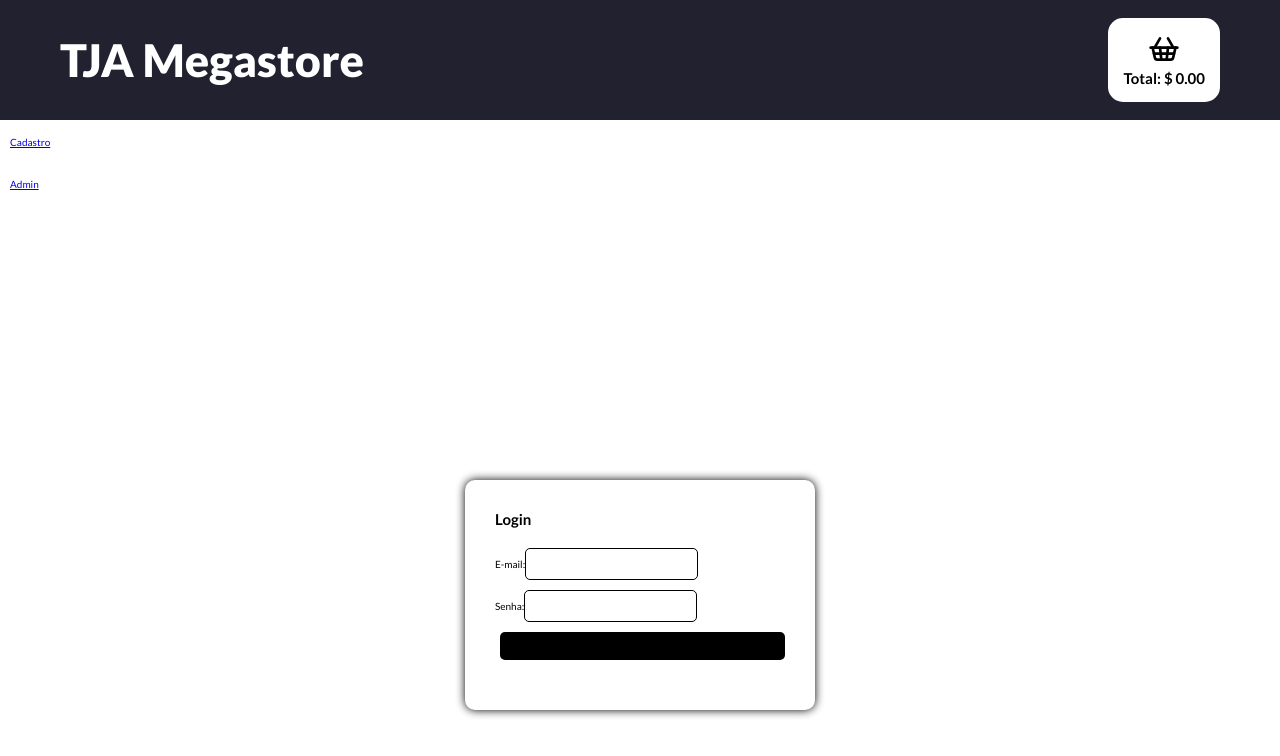
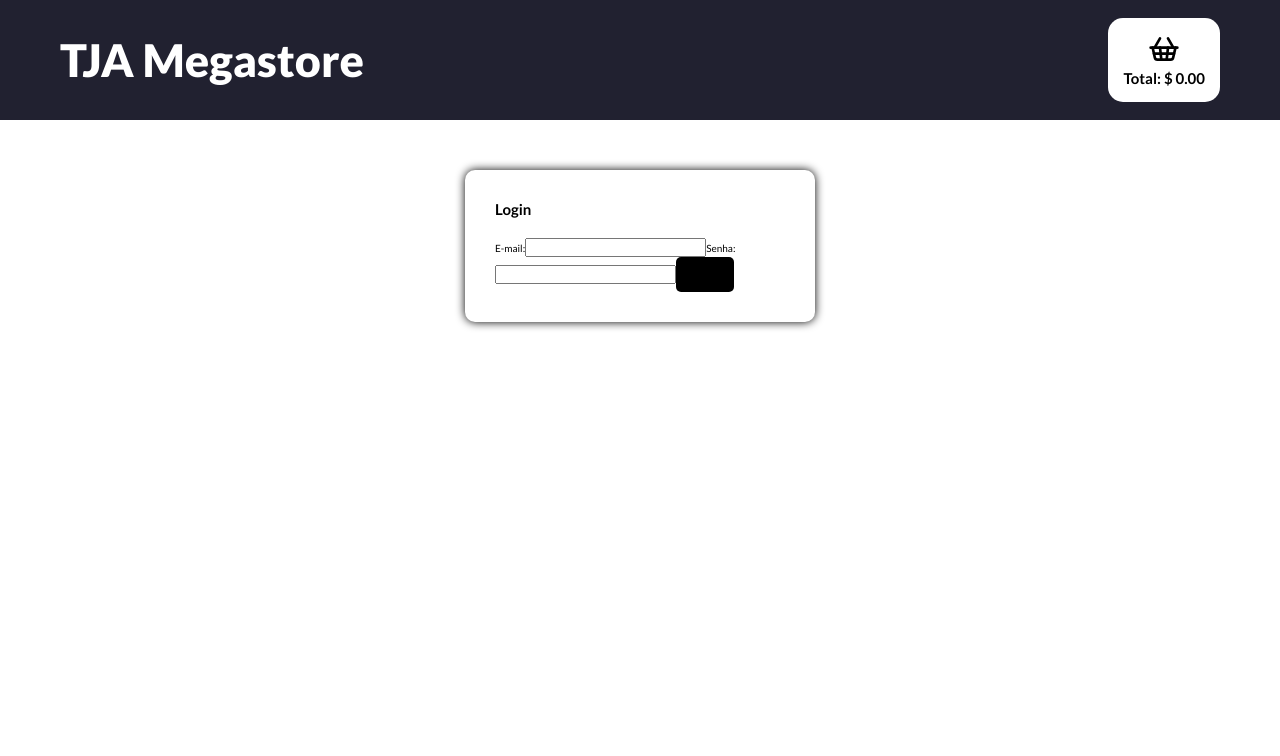
Before and after one commit to Naiara177/src, a React (Vite) app: page /login in a window 1280 px wide. Shown: the top 756 px of the page. Built offline with nearby package versions, Linux system fonts and the light colour scheme; no server answers.

Commit message:
Desafio Final

```diff
--- a/src/App.jsx
+++ b/src/App.jsx
@@ -5,9 +5,9 @@ import { Header } from "./components/Header";
 import { Route, Routes } from "react-router";
 import { Cart } from "./components/Cart";
 import { CartProvider } from "./service/CartContext";
-import { Login } from "./components/login";
-import { Cadastro } from "./components/cadastro";
-import { GerenciadorProdutos } from "./components/gerenciador";
+import { Login } from "./components/Login";
+import { Cadastro } from "./components/Cadastro";
+import { GerenciadorProdutos } from "./components/Gerenciador";
 
 export default function App() {
 
@@ -15,7 +15,7 @@ export default function App() {
     <>
       <CartProvider>
         <Header />
-        <div style={{ paddingTop: "17rem" }}>
+        <div style={{ paddingTop: "1rem" }}>
           <Routes>
             <Route path="/" element={<ProductList />} />
             <Route path="/cart" element={<Cart />} />
--- a/src/components/Cadastro.jsx
+++ b/src/components/Cadastro.jsx
@@ -1,5 +1,6 @@
-import styles from "./cadastro.module.css";
+import styles from "./Cadastro.module.css";
 import { useState } from "react";
+import { onRegister } from "react";
 
 export function Cadastro({ onRegister }) {
   const [email, setEmail] = useState("");
@@ -8,7 +9,6 @@ export function Cadastro({ onRegister }) {
 
   function handleSubmit(e) {
     e.preventDefault();
-    // Aqui você pode adicionar lógica de cadastro
     if (onRegister) onRegister({ nome, email, senha });
   }
 
--- a/src/components/Cadastro.module.css
+++ b/src/components/Cadastro.module.css
@@ -1,34 +1,33 @@
 .container {
-  background: var(--primary-light);
+  background: var(--src);
   color: var(--primary-dark);
   padding: 3rem;
   border-radius: 1rem;
-  max-width: 35rem;
+  max-width: 3rem;
   margin: 10rem auto;
   box-shadow: 0 0 1rem var(--primary-dark);
   display: flex;
   flex-direction: column;
   gap: 2rem;
 }
-form {
+.form {
   display: flex;
   flex-direction: column;
   gap: 1.5rem;
 }
-input {
+.input {
   padding: 0.8rem;
   border-radius: 0.5rem;
   border: 1px solid var(--primary-dark);
   font-size: 1.2rem;
 }
-button {
+.button {
   background: var(--primary-dark);
-  color: var(--primary-light);
+  color: var(--primary-dark);
   border: none;
   padding: 1rem;
   border-radius: 0.5rem;
   font-size: 1.3rem;
   cursor: pointer;
   font-weight: bold;
-
 }
--- a/src/components/Gerenciador.jsx
+++ b/src/components/Gerenciador.jsx
@@ -1,4 +1,4 @@
-import styles from "./gerenciador.module.css";
+import styles from "./Gerenciador.module.css";
 import { useState } from "react";
 
 export function GerenciadorProdutos() {
--- a/src/components/Gerenciador.module.css
+++ b/src/components/Gerenciador.module.css
@@ -1,27 +1,27 @@
 .container {
-  background: var(--primary-light);
+  background: var(--primary-dark);
   color: var(--primary-dark);
   padding: 3rem;
   border-radius: 1rem;
-  max-width: 45rem;
+  max-width: 3rem;
   margin: 10rem auto;
   box-shadow: 0 0 1rem var(--primary-dark);
   display: flex;
   flex-direction: column;
   gap: 2rem;
 }
-form {
+.form {
   display: flex;
   gap: 1rem;
   margin-bottom: 2rem;
 }
-input {
+.input {
   padding: 0.8rem;
   border-radius: 0.5rem;
   border: 1px solid var(--primary-dark);
   font-size: 1.2rem;
 }
-button {
+.button {
   background: var(--primary-dark);
   color: var(--primary-dark);
   border: none;
@@ -32,11 +32,11 @@ button {
   font-weight: bold;
   margin-left: 0.5rem;
 }
-ul {
+.ul {
   list-style: none;
   padding: 0;
 }
-li {
+.li {
   display: flex;
   align-items: center;
   justify-content: space-between;
--- a/src/components/Header.jsx
+++ b/src/components/Header.jsx
@@ -3,7 +3,6 @@ import { ShoppingBasket } from "lucide-react";
 import { Link } from "react-router-dom";
 import { useContext } from "react";
 import { CartContext } from "../service/CartContext";
-
 
 export function Header() {
   const { cart } = useContext(CartContext);
--- a/src/components/Header.module.css
+++ b/src/components/Header.module.css
@@ -57,8 +57,8 @@
 
 .cartCount {
   position: absolute;
-  top: -2.75rem;
-  right: -3.4rem;
+  top: -3.60rem;
+  right: -1rem;
   font-size: 1.5rem;
   border-radius: 1rem;
   background-color: var(--primary-src);
--- a/src/components/Login.jsx
+++ b/src/components/Login.jsx
@@ -1,4 +1,4 @@
-import styles from "./login.module.css";
+import styles from "./Login.module.css";
 import { useState } from "react";
 
 export function Login({ onLogin }) {
--- a/src/components/Login.module.css
+++ b/src/components/Login.module.css
@@ -1,5 +1,5 @@
 .container {
-  background: var(--primary-light);
+  background: var(--primary);
   color: var(--primary-dark);
   padding: 3rem;
   border-radius: 1rem;
@@ -10,12 +10,12 @@
   flex-direction: column;
   gap: 2rem;
 }
-form {
+.form {
   display: flex;
   flex-direction: column;
   gap: 1.5rem;
 }
-input {
+.input {
   padding: 0.8rem;
   border-radius: 0.5rem;
   border: 1px solid var(--primary-dark);
```
Also changed, not shown: 1 other file (tests, documents, lock files or other folders).
